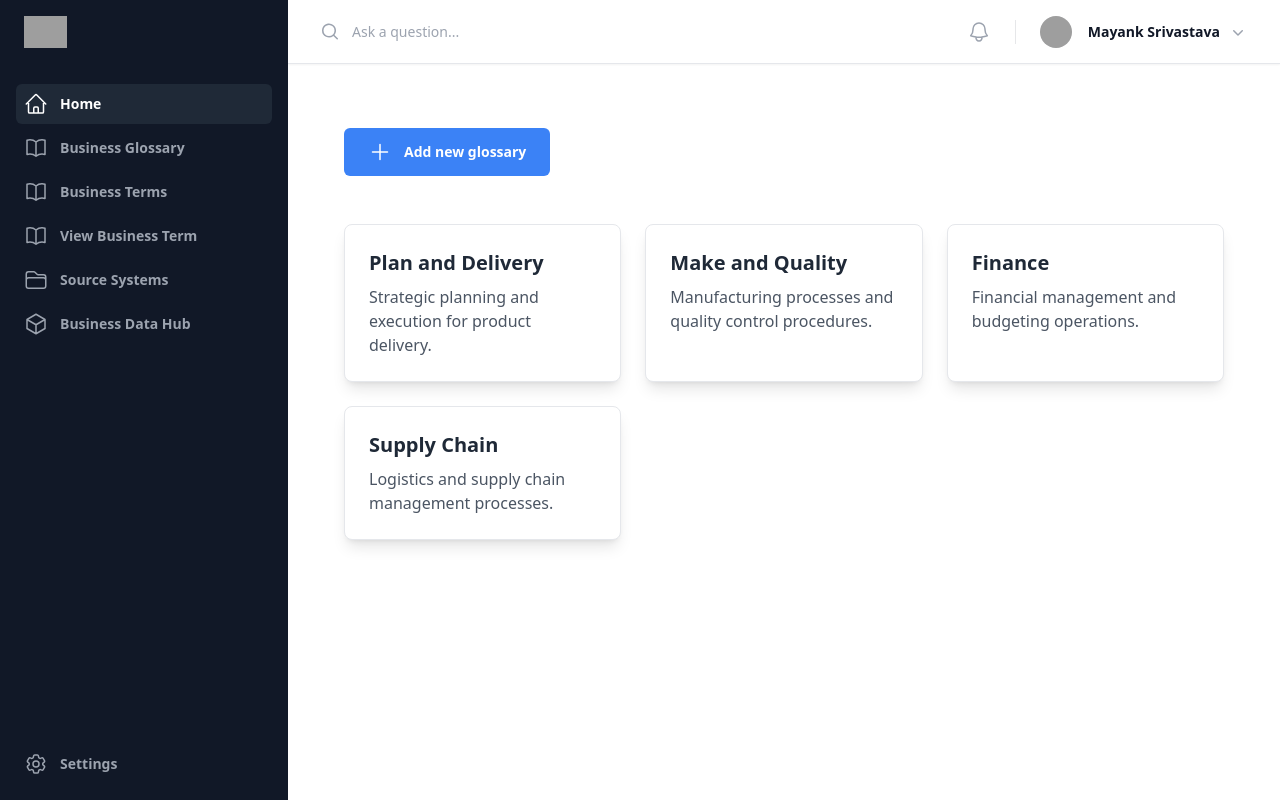
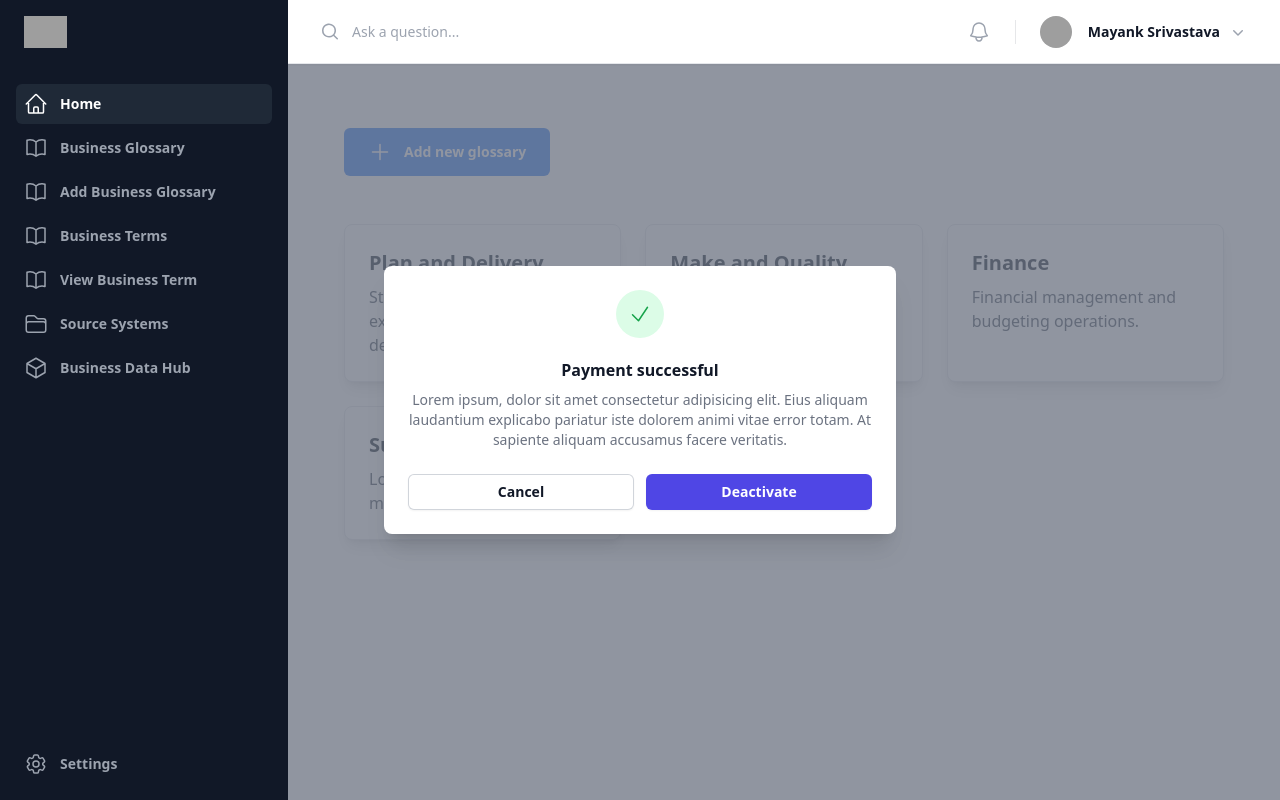
Before and after one commit to sourabhgrover/project-columbus-fe, a React (Vite) app: page /business-glossary in a window 1280 px wide. Both pictures are taken after a click on the button "Add new glossary". Built offline with nearby package versions, Linux system fonts and the light colour scheme; grey boxes are pictures that could not be loaded.

Commit message:
Business Glossary

```diff
--- a/src/layouts/dashboard/index.jsx
+++ b/src/layouts/dashboard/index.jsx
@@ -41,6 +41,12 @@ const navigation = [
   {
     name: "Business Glossary",
     href: "/business-glossary",
+    icon: BookOpenIcon,
+    current: false,
+  },
+  {
+    name: "Add Business Glossary",
+    href: "/add-business-glossary",
     icon: BookOpenIcon,
     current: false,
   },
--- a/src/pages/addBusinessGlossary.jsx
+++ b/src/pages/addBusinessGlossary.jsx
@@ -0,0 +1,61 @@
+'use client'
+
+import { useState } from 'react'
+import { Dialog, DialogBackdrop, DialogPanel, DialogTitle } from '@headlessui/react'
+import { CheckIcon } from '@heroicons/react/24/outline'
+
+export default function Example({open, setOpen}) {
+
+
+  return (
+    <Dialog open={open} onClose={setOpen} className="relative z-10">
+      <DialogBackdrop
+        transition
+        className="fixed inset-0 bg-gray-500/75 transition-opacity data-[closed]:opacity-0 data-[enter]:duration-300 data-[leave]:duration-200 data-[enter]:ease-out data-[leave]:ease-in"
+      />
+
+      <div className="fixed inset-0 z-10 w-screen overflow-y-auto">
+        <div className="flex min-h-full items-end justify-center p-4 text-center sm:items-center sm:p-0">
+          <DialogPanel
+            transition
+            className="relative transform overflow-hidden rounded-lg bg-white px-4 pb-4 pt-5 text-left shadow-xl transition-all data-[closed]:translate-y-4 data-[closed]:opacity-0 data-[enter]:duration-300 data-[leave]:duration-200 data-[enter]:ease-out data-[leave]:ease-in sm:my-8 sm:w-full sm:max-w-lg sm:p-6 data-[closed]:sm:translate-y-0 data-[closed]:sm:scale-95"
+          >
+            <div>
+              <div className="mx-auto flex size-12 items-center justify-center rounded-full bg-green-100">
+                <CheckIcon aria-hidden="true" className="size-6 text-green-600" />
+              </div>
+              <div className="mt-3 text-center sm:mt-5">
+                <DialogTitle as="h3" className="text-base font-semibold text-gray-900">
+                  Payment successful
+                </DialogTitle>
+                <div className="mt-2">
+                  <p className="text-sm text-gray-500">
+                    Lorem ipsum, dolor sit amet consectetur adipisicing elit. Eius aliquam laudantium explicabo pariatur
+                    iste dolorem animi vitae error totam. At sapiente aliquam accusamus facere veritatis.
+                  </p>
+                </div>
+              </div>
+            </div>
+            <div className="mt-5 sm:mt-6 sm:grid sm:grid-flow-row-dense sm:grid-cols-2 sm:gap-3">
+              <button
+                type="button"
+                onClick={() => setOpen(false)}
+                className="inline-flex w-full justify-center rounded-md bg-indigo-600 px-3 py-2 text-sm font-semibold text-white shadow-sm hover:bg-indigo-500 focus-visible:outline focus-visible:outline-2 focus-visible:outline-offset-2 focus-visible:outline-indigo-600 sm:col-start-2"
+              >
+                Deactivate
+              </button>
+              <button
+                type="button"
+                data-autofocus
+                onClick={() => setOpen(false)}
+                className="mt-3 inline-flex w-full justify-center rounded-md bg-white px-3 py-2 text-sm font-semibold text-gray-900 shadow-sm ring-1 ring-inset ring-gray-300 hover:bg-gray-50 sm:col-start-1 sm:mt-0"
+              >
+                Cancel
+              </button>
+            </div>
+          </DialogPanel>
+        </div>
+      </div>
+    </Dialog>
+  )
+}
--- a/src/pages/businessGlossary.jsx
+++ b/src/pages/businessGlossary.jsx
@@ -1,26 +1,41 @@
 // src/pages/BusinessGlossaryPage.jsx
-import React, { useState } from 'react';
-import { PlusIcon } from '@heroicons/react/24/outline';
-import GlossaryCard from '../components/GlossaryCard'; // Importing the separated GlossaryCard component
+import React, { useState } from "react";
+import { PlusIcon } from "@heroicons/react/24/outline";
+import GlossaryCard from "../components/GlossaryCard"; // Importing the separated GlossaryCard component
+import AddBusinessGlossary from "./addBusinessGlossary";
 
 const BusinessGlossaryPage = () => {
   // State for glossary items
   const [glossaries, setGlossaries] = useState([
-    { title: 'Plan and Delivery', description: 'Strategic planning and execution for product delivery.' },
-    { title: 'Make and Quality', description: 'Manufacturing processes and quality control procedures.' },
-    { title: 'Finance', description: 'Financial management and budgeting operations.' },
-    { title: 'Supply Chain', description: 'Logistics and supply chain management processes.' }
+    {
+      title: "Plan and Delivery",
+      description: "Strategic planning and execution for product delivery.",
+    },
+    {
+      title: "Make and Quality",
+      description: "Manufacturing processes and quality control procedures.",
+    },
+    {
+      title: "Finance",
+      description: "Financial management and budgeting operations.",
+    },
+    {
+      title: "Supply Chain",
+      description: "Logistics and supply chain management processes.",
+    },
   ]);
+
+  const [open, setOpen] = useState(false);
 
   // Handlers for user actions
   const handleAddGlossary = () => {
-    console.log('Add new glossary functionality!');
-    alert('Add new glossary functionality!');
+    setOpen(true)
+    ;
   };
 
   const handleDownload = () => {
-    console.log('Download Terms functionality!');
-    alert('Download Terms!');
+    console.log("Download Terms functionality!");
+    alert("Download Terms!");
   };
 
   return (
@@ -56,6 +71,7 @@ const BusinessGlossaryPage = () => {
           />
         ))}
       </div>
+      <AddBusinessGlossary open={open} setOpen={setOpen} />
     </div>
   );
 };
--- a/src/routes/index.jsx
+++ b/src/routes/index.jsx
@@ -13,7 +13,7 @@ export const AddUseCase = lazy(() => import("../pages/addUseCase"));
 export const SourceSystem = lazy(() => import("../pages/sourceSystem"));
 export const BusinessGlossary = lazy(() => import("../pages/businessGlossary"));
 export const BusinessTerms = lazy(() => import("../pages/businessTerms"));
-
+export const AddBusinessGlossary = lazy(() => import("../pages/addBusinessGlossary"));
 export const UseCaseCatalog = lazy(() => import("../pages/useCaseCatalog"));
 export const AddYourData = lazy(() => import("../pages/addYourData"));
 export const RequestData = lazy(() => import("../pages/requestNewData"));
@@ -41,6 +41,7 @@ export default function Router() {
         { element: <Home />, index: true },
         { path: 'settings', element: <Settings /> },
         { path: 'set-targets', element: <SetTargets /> },
+        { path: 'add-business-glossary', element: <AddBusinessGlossary /> },
         { path: 'add-business-term', element: <AddBusinessTerm /> },
         { path: 'add-use-case', element: <AddUseCase /> },
         { path: 'source-system', element: <SourceSystem /> },
```
